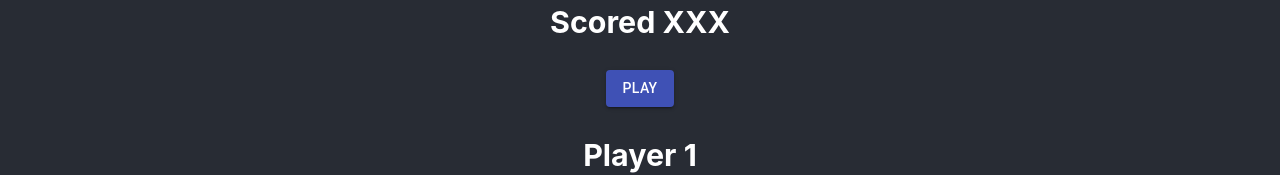
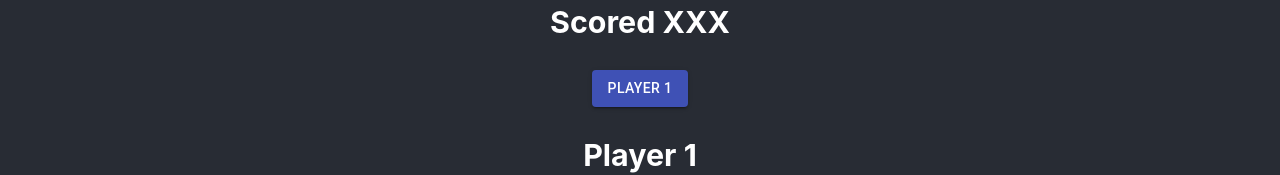
Before and after one commit to devJocke/joakim-nilsson-bowling, a React (Create React App) app: page / in a window 1280 px wide. Shown: the part 122-297 px from the top of the page. Built offline with nearby package versions, Linux system fonts and the light colour scheme.

Commit message:
Added backend functionality for the different scenarios that can occur

```diff
--- a/src/App.js
+++ b/src/App.js
@@ -9,10 +9,12 @@ function App() {
     <div className="App">
       <header className="App-header">
 
-      <h3> Scored XXX</h3>
-        <Button variant="contained" color="primary">
-          Play
+        <h3>Scored XXX</h3>
+
+        <Button id="playButton" variant="contained" color="primary" onClick={randomiseNumber}>
+          Player 1
         </Button>
+
         <h3>Player 1</h3>
         <BowlingTables />
 
@@ -23,4 +25,49 @@ function App() {
   );
 }
 
+let tenpinsLeft = 10;
+let throwCounter = 1;
+let currentPlayer = 1;
+
+function randomiseNumber() {
+  //Math.random begins at 0 so we need to increase number +1 to be able to miss the shots entirely
+  tenpinsLeft = Math.floor(Math.random() * (tenpinsLeft + 1));
+
+  //If all tenpins are down check if its the first or second throw
+  if (tenpinsLeft === 0) {
+    //If its the first then a strike has been made
+    if (throwCounter === 1) {
+      console.log("PLAYER " + currentPlayer + " STRIKE    " + tenpinsLeft);
+    }
+    //If its the first then a half-strike has been made
+    else if (throwCounter === 2) {
+      console.log("PLAYER " + currentPlayer + " HALF-STRIKE    " + tenpinsLeft);
+    }
+    //Proceed by resetting the tenpins and change to the next player
+    checkPlayerTurn();
+  }
+  //If no half/strike has been made proceed displaying the remaining tenpins
+  else if (throwCounter === 1) {
+    console.log("PLAYER " + currentPlayer + " FIRST BLOW     " + tenpinsLeft + " LEFT");
+    throwCounter = 2;
+  }
+  //If the player is on his second throw proceed by resetting the tenpins and change to the next player
+  else {
+    console.log("PLAYER " + currentPlayer + " BLOW 2     " + tenpinsLeft + " LEFT");
+    checkPlayerTurn();
+  }
+  //TODO MISSA
+}
+
+function checkPlayerTurn() {
+  if (currentPlayer === 1) {
+    currentPlayer = 2;
+    document.getElementById("playButton").innerText = "player 2";
+  } else {
+    currentPlayer = 1;
+    document.getElementById("playButton").innerText = "player 1";
+  }
+  tenpinsLeft = 10;
+  throwCounter = 1;
+}
 export default App;
--- a/src/indexComponents/BowlingTables.js
+++ b/src/indexComponents/BowlingTables.js
@@ -16,7 +16,7 @@ class BowlingTables extends Component {
 
           <Paper square={true} className="turn-and-total-score">{count}</Paper>
 
-          {count == 10 ?
+          {count === 10 ?
             <Grid container >
               {getGridRowWithSize(4, 3)}
             </Grid>
@@ -33,7 +33,7 @@ class BowlingTables extends Component {
 
     return (
       <div style={{ 'width': '100%' }}>
-        <Grid container style={{ 'justify-content': 'center' }}>
+        <Grid container style={{ 'justifyContent': 'center' }}>
           {gridItems}
         </Grid>
       </div>
@@ -46,6 +46,7 @@ function getGridRowWithSize(gridSize, numberOfRows) {
 
   for (let index = 0; index < numberOfRows; index++) {
     array.push(
+      //TODO:: Fix key value
       <Grid item sm={gridSize} style={{ 'width': '100%' }}  >
         <Paper square={true}> {'X'}</Paper>
       </Grid>
```
